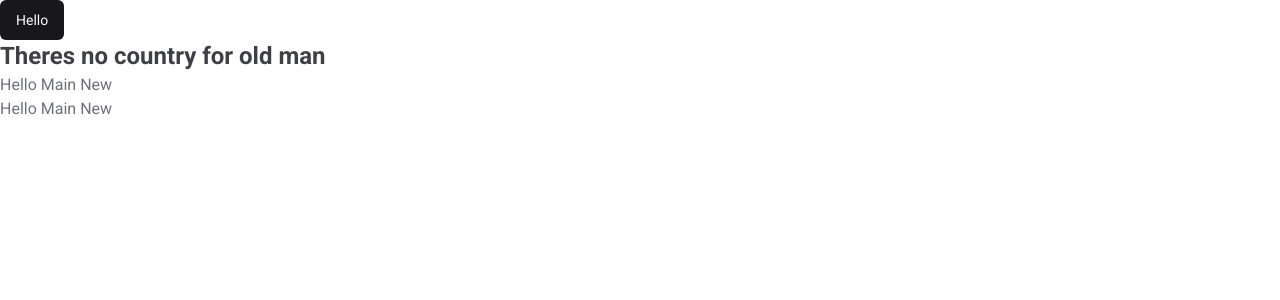
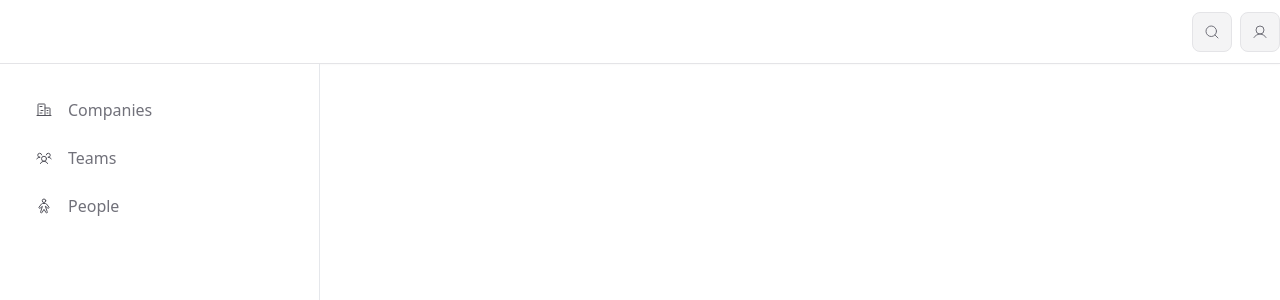
Before and after one commit to gabrielauzier/vite-playground, a React (Vite) app: page / in a window 1280 px wide. Shown: the top 300 px of the page. Built offline with nearby package versions, Linux system fonts and the light colour scheme.

Commit message:
feat: add root layout

```diff
--- a/package.json
+++ b/package.json
@@ -15,6 +15,7 @@
     "classnames": "^2.5.1",
     "clsx": "^2.1.0",
     "lucide-react": "^0.316.0",
+    "phosphor-react": "^1.4.1",
     "react": "^18.2.0",
     "react-dom": "^18.2.0",
     "tailwind-merge": "^2.2.1",
--- a/src/app.tsx
+++ b/src/app.tsx
@@ -1,15 +1,13 @@
 import './common/styles/global.css'
 
-import { Text, Heading, Button } from './common/presentation/components'
+import { RootLayout } from './common/presentation/layouts/root-layout'
+import { Sidebar } from './common/presentation/components/sidebar'
 
 function App() {
   return (
-    <body className="dark:bg-zinc-900 min-h-screen ">
-      <Button variant="default">Hello</Button>
-      <Heading as="h1">Theres no country for old man</Heading>
-      <Text>Hello Main New</Text>
-      <Text>Hello Main New</Text>
-    </body>
+    <RootLayout>
+      <Sidebar></Sidebar>
+    </RootLayout>
   )
 }
 
--- a/src/common/presentation/layouts/root-layout.tsx
+++ b/src/common/presentation/layouts/root-layout.tsx
@@ -0,0 +1,13 @@
+import { ReactNode } from 'react'
+import { Header } from '../components'
+
+export function RootLayout({ children }: { children: ReactNode }) {
+  return (
+    <>
+      <Header />
+      <body className="dark:bg-zinc-900 min-h-[calc(100vh - 4rem)] max-w-[1280px] m-auto">
+        {children}
+      </body>
+    </>
+  )
+}
```
Also changed, not shown: 1 other file (tests, documents, lock files or other folders).
